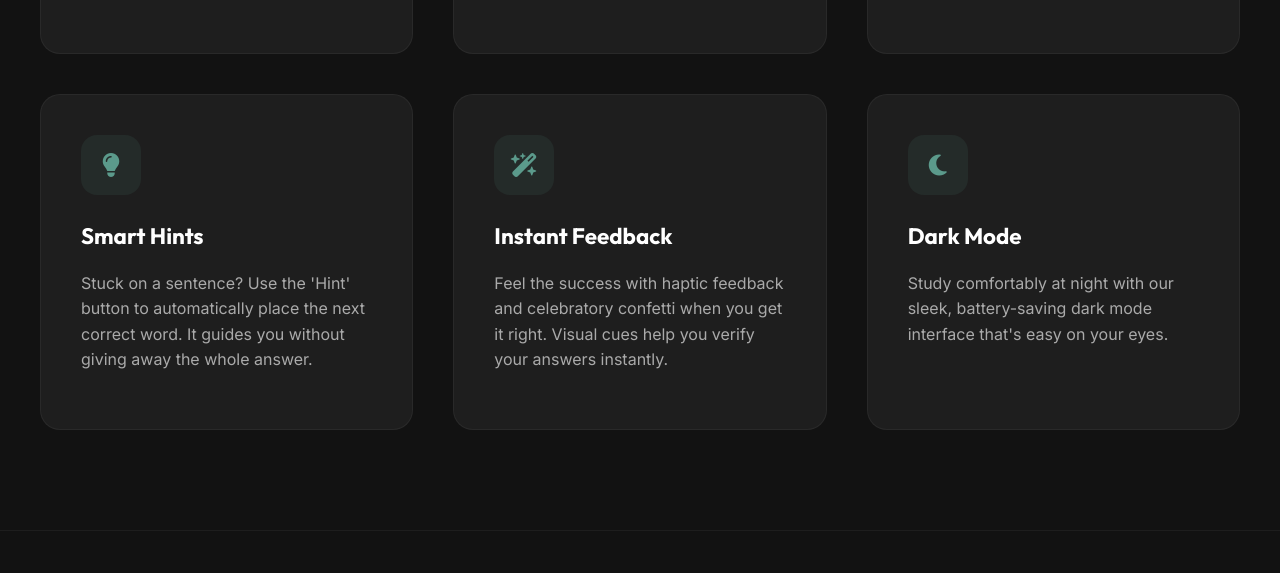
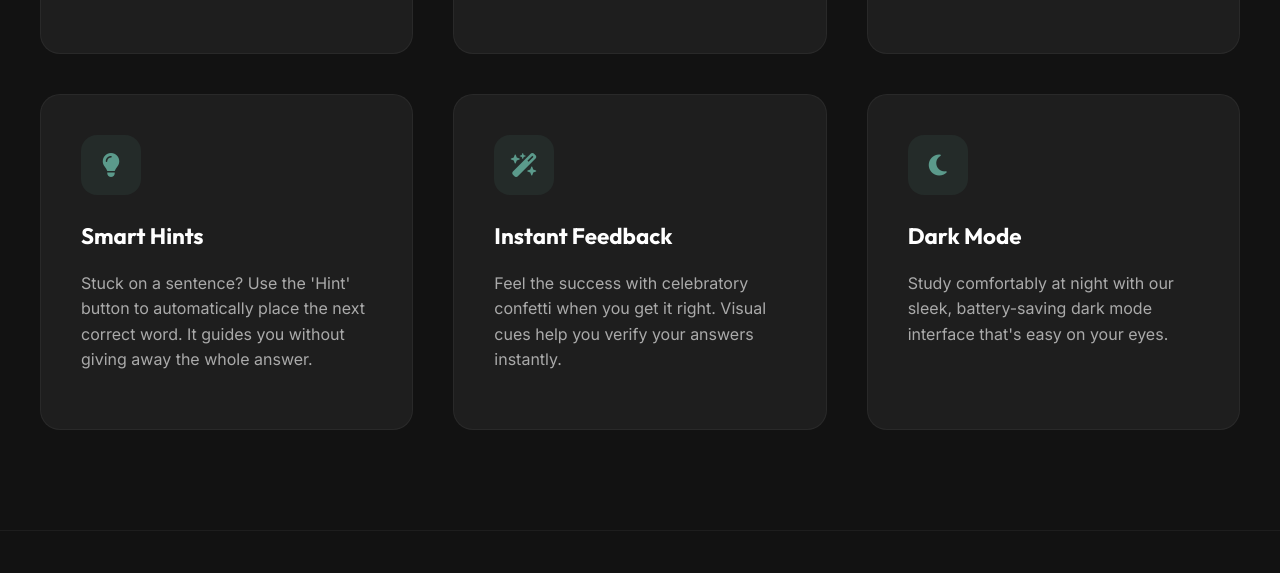
Before and after one commit to kstost/flutter_LinguaSentenceBuilder_website, a plain HTML site: page index.html in a window 1280 px wide. Shown: the part 2262-2835 px from the top of the page. Drawn offline with Linux system fonts and the light colour scheme.

Commit message:
Add files via upload

```diff
--- a/index.html
+++ b/index.html
@@ -104,7 +104,7 @@
                             <i class="fa-solid fa-wand-magic-sparkles"></i>
                         </div>
                         <h3>Instant Feedback</h3>
-                        <p>Feel the success with haptic feedback and celebratory confetti when you get it right. Visual
+                        <p>Feel the success with celebratory confetti when you get it right. Visual
                             cues help you verify your answers instantly.</p>
                     </div>
                     <div class="feature-card">
```
